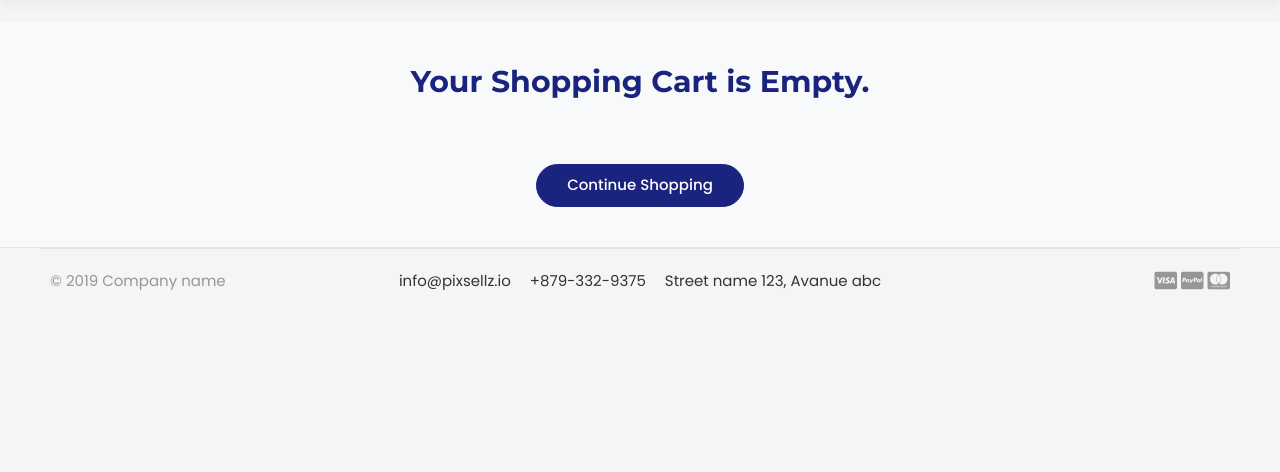
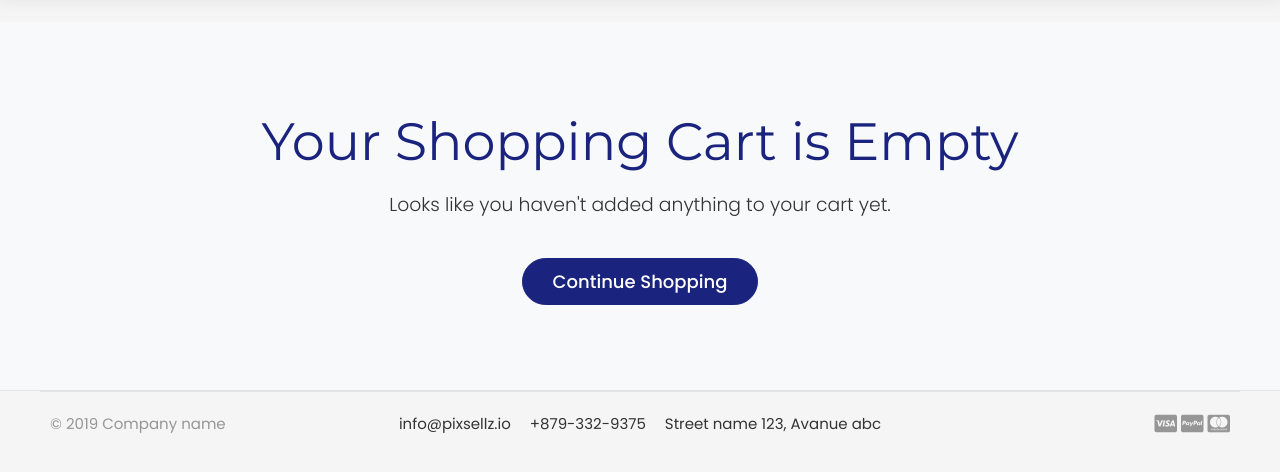
Before and after one commit to NoumanArshad0321/django_greatkart, a Django app: page /cart/ in a window 1280 px wide. Shown: the part 116-588 px from the top of the page. Run offline with Django 5.2, Linux system fonts and the light colour scheme; data comes from the database, SQL or seed files in the repository; both versions use the stored data as it was after the commit; some libraries are stand-ins or nearby versions; some web fonts are replaced.

Commit message:
Updated cart

```diff
--- a/templates/store/cart.html
+++ b/templates/store/cart.html
@@ -6,26 +6,25 @@
 <section class="section-content padding-y bg">
     <div class="container">
 
-<!-- ============================ COMPONENT 1 ================================= -->
         {% if not cart_items %}
-
-<h2 class="text-center">Your Shopping Cart is Empty.</h2>
-<br>
-<br>
-<div class="text-center">
-	<a href="{% url 'store' %}" class="btn btn-primary">Continue Shopping</a>
+        <div class="text-center py-5">
+            <h2 class="display-4 fw-bold mb-3">Your Shopping Cart is Empty</h2>
+            <p class="lead">Looks like you haven't added anything to your cart yet.</p>
+            <a href="{% url 'store' %}" class="btn btn-primary btn-lg mt-4">Continue Shopping</a>
+        </div>
 
         {% else %}
         <div class="row">
             <aside class="col-lg-9">
-<div class="card">
-<table class="table table-borderless table-shopping-cart">
+                <div class="card shadow-sm border-0 rounded-4">
+                    <div class="card-body p-4">
+                        <table class="table table-borderless table-shopping-cart mb-0">
                             <thead class="text-muted">
-<tr class="small text-uppercase">
+                                <tr class="text-uppercase small">
                                     <th scope="col">Product</th>
-  <th scope="col" width="120">Quantity</th>
-  <th scope="col" width="120">Price</th>
-  <th scope="col" class="text-right" width="200"> </th>
+                                    <th scope="col" class="text-center" width="120">Quantity</th>
+                                    <th scope="col" class="text-center" width="120">Price</th>
+                                    <th scope="col" class="text-right" width="200"></th>
                                 </tr>
                             </thead>
                             <tbody>
@@ -33,94 +32,91 @@
                                 <tr>
                                     <td>
                                         <figure class="itemside align-items-center">
-			<div class="aside"><img src="{{cart_item.product.image.url}}" class="img-sm"></div>
-			<figcaption class="info">
-				<a href="{{cart_item.product.get_url }}" class="title text-dark">{{cart_item.product.product_name}}</a>
-				<p class="text-muted small">
+                                            <div class="aside">
+                                                <a href="{{ cart_item.product.get_url }}">
+                                                    <img src="{{ cart_item.product.image.url }}" class="img-sm rounded-3 shadow-sm">
+                                                </a>
+                                            </div>
+                                            <figcaption class="info ps-3">
+                                                <a href="{{ cart_item.product.get_url }}" class="title text-dark fw-bold">{{ cart_item.product.product_name }}</a>
+                                                <p class="text-muted small mb-0">
                                                     {% if cart_item.variations.all %}
                                                         {% for item in cart_item.variations.all %}
-					      {{ item.variation_category | capfirst }} : {{ item.variation_value | capfirst}}<br>
+                                                            {{ item.variation_category | capfirst }} : {{ item.variation_value | capfirst }}<br>
                                                         {% endfor %}
                                                     {% endif %}
                                                 </p>
                                             </figcaption>
                                         </figure>
                                     </td>
-	<td>
-		<!-- col.// -->
-					<div class="col">
-						<div class="input-group input-spinner">
+                                    <td class="text-center">
+                                        <div class="input-group input-spinner mx-auto">
                                             <div class="input-group-prepend">
                                                 <form action="{% url 'remove_cart' cart_item.product.id cart_item.id %}" method="POST">
                                                     {% csrf_token %}
                                                     {% for item in cart_item.variations.all %}
-							<input type="hidden" name="{{item.variation_category | lower }}" value="{{item.variation_value| capfirst}}">
+                                                        <input type="hidden" name="{{item.variation_category | lower }}" value="{{item.variation_value}}">
                                                     {% endfor %}
-							<button  class="btn btn-light" type="submit" id="button-plus"> <i class="fa fa-minus"></i> </button>
+                                                    <button class="btn btn-light" type="submit" id="button-minus"> <i class="fa fa-minus"></i> </button>
                                                 </form>
                                             </div>
-							<input type="text" class="form-control"  value="{{ cart_item.quantity }}">
+                                            <input type="text" class="form-control text-center" value="{{ cart_item.quantity }}" readonly>
                                             <div class="input-group-append">
                                                 <form action="{% url 'add_cart' cart_item.product.id %}" method="POST">
                                                     {% csrf_token %}
                                                     {% for item in cart_item.variations.all %}
-							<input type="hidden" name="{{item.variation_category | lower }}" value="{{item.variation_value| capfirst}}">
-							{% endfor%}
-							<button class="btn btn-light" type="submit" id="button-minus"> <i class="fa fa-plus"></i> </button>
+                                                        <input type="hidden" name="{{item.variation_category | lower }}" value="{{item.variation_value}}">
+                                                    {% endfor %}
+                                                    <button class="btn btn-light" type="submit" id="button-plus"> <i class="fa fa-plus"></i> </button>
                                                 </form>
                                             </div>
-						</div> <!-- input-group.// -->
-					</div> <!-- col.// -->
+                                        </div>
                                     </td>
-	<td>
+                                    <td class="text-center">
                                         <div class="price-wrap">
-			<var class="price">${{cart_item.sub_total}}</var>
-			<small class="text-muted"> ${{cart_item.product.price}} each </small>
-		</div> <!-- price-wrap .// -->
+                                            <span class="price h6">${{ cart_item.sub_total }}</span>
+                                            <small class="text-muted d-block">${{ cart_item.product.price }} each</small>
+                                        </div>
                                     </td>
                                     <td class="text-right">
-	<a href="{% url 'remove_cart_item' cart_item.product.id cart_item.id %}" onclick="return confirm('Are you sure you want to remove this item from your cart?')" class="btn btn-danger">Remove</a>
+                                        <a href="{% url 'remove_cart_item' cart_item.product.id cart_item.id %}" onclick="return confirm('Are you sure you want to remove this item from your cart?')" class="btn btn-outline-danger">Remove</a>
                                     </td>
                                 </tr>
                                 {% endfor %}
                             </tbody>
                         </table>
-</div> <!-- card.// -->
+                    </div>
+                </div>
+            </aside>
 
-	</aside> <!-- col.// -->
             <aside class="col-lg-3">
-
-		<div class="card">
+                <div class="card shadow-sm border-0 rounded-4">
                     <div class="card-body">
-			<dl class="dlist-align">
-			  <dt>Total price:</dt>
-			  <dd class="text-right">${{total}}</dd>
+                        <h5 class="card-title fw-bold mb-3">Cart Summary</h5>
+                        <dl class="dlist-align mb-2">
+                            <dt>Subtotal:</dt>
+                            <dd class="text-right">${{ total }}</dd>
                         </dl>
-			<dl class="dlist-align">
+                        <dl class="dlist-align mb-2">
                             <dt>Tax:</dt>
-			  <dd class="text-right"> ${{tax}}</dd>
+                            <dd class="text-right">${{ tax }}</dd>
                         </dl>
-			<dl class="dlist-align">
-			  <dt>Grand Total:</dt>
-			  <dd class="text-right text-dark b"><strong>${{ grand_total }}</strong></dd>
+                        <dl class="dlist-align mb-4">
+                            <dt class="fw-bold">Grand Total:</dt>
+                            <dd class="text-right text-dark fw-bold h5">${{ grand_total }}</dd>
                         </dl>
                         <hr>
-			<p class="text-center mb-3">
-				<img src="{% static './images/misc/payments.png' %}" height="26">
+                        <p class="text-center my-3">
+                            <img src="{% static './images/misc/payments.png' %}" height="26" alt="Payment Methods">
                         </p>
-			<a href="{% url 'checkout' %}" class="btn btn-primary btn-block"> Checkout </a>
-			<a href="{% url 'store' %}" class="btn btn-light btn-block">Continue Shopping</a>
-		</div> <!-- card-body.// -->
-		</div> <!-- card.// -->
-
-</aside> <!-- col.// -->
-
-
-</div> <!-- row.// -->
-<!-- ============================ COMPONENT 1 END .// ================================= -->
-
-</div> <!-- container .//  -->
+                        <a href="{% url 'checkout' %}" class="btn btn-primary w-100 mb-2">Proceed to Checkout</a>
+                        <a href="{% url 'store' %}" class="btn btn-light w-100">Continue Shopping</a>
+                    </div>
+                </div>
+            </aside>
+        </div>
+        {% endif %}
+    </div>
 </section>
 
-{% endif %}
-{% endblock  %}
+{% endblock %}
```
Also changed, not shown: templates/store/product_detail.html (+120 -66 lines), db.sqlite3. Lines whose indentation alone changed are shown as unchanged.
